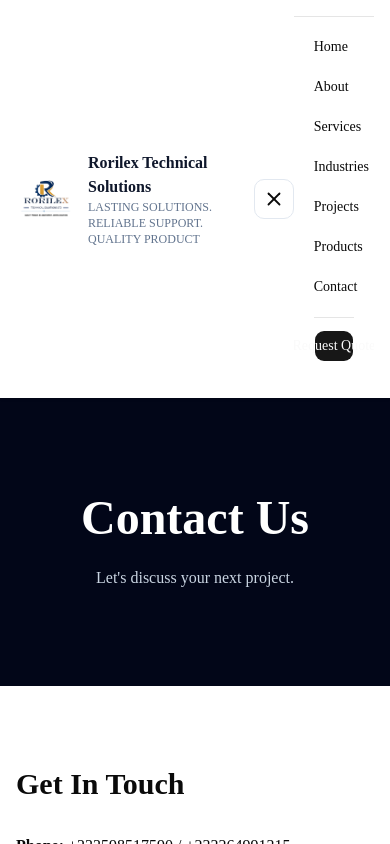
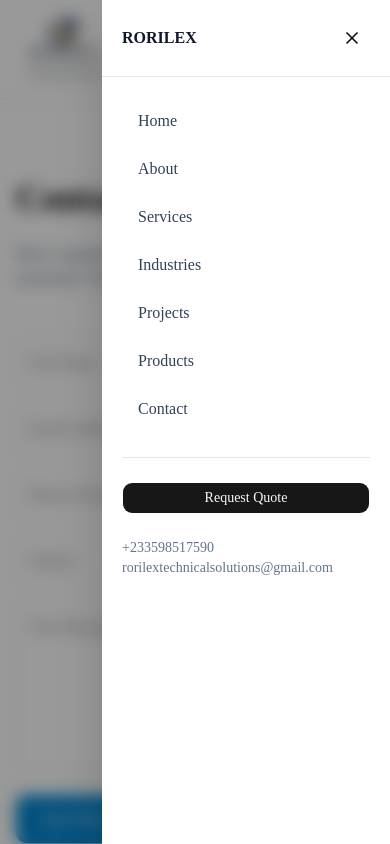
Before and after one commit to Optimisticjop/rorilex, a Next.js app: page /contact in a window 390 px wide. Both pictures are taken after a click on the button "Toggle Menu". Shown: the top 844 px of the page. Built offline with nearby package versions, Linux system fonts and the light colour scheme.

Commit message:
Add mobile menu

```diff
--- /dev/null
+++ b/app/contact/contact-form.tsx
@@ -0,0 +1,66 @@
+"use client";
+
+import { useState } from "react";
+import { createContactMessage } from "@/lib/actions/contact";
+
+export default function ContactForm() {
+  const [success, setSuccess] = useState(false);
+
+  async function handleSubmit(formData: FormData) {
+    const result = await createContactMessage(formData);
+
+    if (result.success) {
+      setSuccess(true);
+    }
+  }
+
+  return (
+    <form action={handleSubmit} className="space-y-4">
+      <input
+        name="full_name"
+        placeholder="Full Name"
+        required
+        className="w-full border rounded-lg p-3"
+      />
+
+      <input
+        name="email"
+        type="email"
+        placeholder="Email Address"
+        required
+        className="w-full border rounded-lg p-3"
+      />
+
+      <input
+        name="phone"
+        placeholder="Phone Number"
+        className="w-full border rounded-lg p-3"
+      />
+
+      <input
+        name="subject"
+        placeholder="Subject"
+        className="w-full border rounded-lg p-3"
+      />
+
+      <textarea
+        name="message"
+        rows={6}
+        required
+        placeholder="Your Message"
+        className="w-full border rounded-lg p-3"
+      />
+
+      <button
+        type="submit"
+        className="bg-sky-600 text-white px-6 py-3 rounded-lg"
+      >
+        Send Message
+      </button>
+
+      {success && (
+        <div className="text-green-600">Message sent successfully.</div>
+      )}
+    </form>
+  );
+}
--- a/app/contact/page.tsx
+++ b/app/contact/page.tsx
@@ -1,68 +1,20 @@
-import { COMPANY } from "@/lib/constants/company";
+import ContactForm from "./contact-form";
 
 export default function ContactPage() {
   return (
-    <>
-      <section className="bg-slate-950 text-white py-24">
-        <div className="max-w-7xl mx-auto px-4 text-center">
-          <h1 className="text-5xl font-bold">Contact Us</h1>
+    <div className="max-w-6xl mx-auto px-4 py-20">
+      <div className="grid lg:grid-cols-2 gap-12">
+        <div>
+          <h1 className="text-4xl font-bold mb-6">Contact Us</h1>
 
-          <p className="mt-6 text-slate-300">
-            Let's discuss your next project.
+          <p className="text-slate-600">
+            Have a question, partnership inquiry, or need technical assistance?
+            Send us a message.
           </p>
         </div>
-      </section>
 
-      <section className="py-20">
-        <div className="max-w-7xl mx-auto px-4 grid lg:grid-cols-2 gap-12">
-          {/* Details */}
-          <div>
-            <h2 className="text-3xl font-bold mb-8">Get In Touch</h2>
-
-            <div className="space-y-4">
-              <p>
-                <strong>Phone:</strong> {COMPANY.phones.join(" / ")}
-              </p>
-
-              <p>
-                <strong>Email:</strong> {COMPANY.email}
-              </p>
-
-              <p>
-                <strong>Address:</strong> {COMPANY.address}
-              </p>
-            </div>
-          </div>
-
-          {/* Form */}
-          <form className="space-y-4">
-            <input
-              placeholder="Full Name"
-              className="w-full border rounded-lg p-3"
-            />
-
-            <input
-              placeholder="Email"
-              className="w-full border rounded-lg p-3"
-            />
-
-            <input
-              placeholder="Phone"
-              className="w-full border rounded-lg p-3"
-            />
-
-            <textarea
-              rows={5}
-              placeholder="Message"
-              className="w-full border rounded-lg p-3"
-            />
-
-            <button className="bg-sky-600 text-white px-6 py-3 rounded-lg">
-              Send Message
-            </button>
-          </form>
-        </div>
-      </section>
-    </>
+        <ContactForm />
+      </div>
+    </div>
   );
 }
--- /dev/null
+++ b/app/quote/quote-form.tsx
@@ -0,0 +1,74 @@
+"use client";
+
+import { useState } from "react";
+import { createQuoteRequest } from "@/lib/actions/quotes";
+
+export default function QuoteForm() {
+  const [success, setSuccess] = useState(false);
+
+  async function handleSubmit(formData: FormData) {
+    const result = await createQuoteRequest(formData);
+
+    if (result.success) {
+      setSuccess(true);
+    }
+  }
+
+  return (
+    <form action={handleSubmit} className="space-y-4">
+      <input
+        name="full_name"
+        placeholder="Full Name"
+        required
+        className="w-full border p-3 rounded-lg"
+      />
+
+      <input
+        name="company_name"
+        placeholder="Company Name"
+        className="w-full border p-3 rounded-lg"
+      />
+
+      <input
+        name="email"
+        type="email"
+        placeholder="Email"
+        required
+        className="w-full border p-3 rounded-lg"
+      />
+
+      <input
+        name="phone"
+        placeholder="Phone Number"
+        className="w-full border p-3 rounded-lg"
+      />
+
+      <input
+        name="service"
+        placeholder="Service Required"
+        required
+        className="w-full border p-3 rounded-lg"
+      />
+
+      <textarea
+        name="message"
+        rows={5}
+        placeholder="Project Details"
+        className="w-full border p-3 rounded-lg"
+      />
+
+      <button
+        type="submit"
+        className="bg-sky-600 text-white px-6 py-3 rounded-lg"
+      >
+        Submit Request
+      </button>
+
+      {success && (
+        <div className="text-green-600">
+          Quote request submitted successfully.
+        </div>
+      )}
+    </form>
+  );
+}
--- a/components/layouts/Navbar.tsx
+++ b/components/layouts/Navbar.tsx
@@ -36,14 +36,34 @@ export default function Navbar() {
       {/* MAIN NAV */}
       <div className="mx-auto flex max-w-7xl items-center justify-between px-4 py-4">
         {/* LOGO */}
+        {/* <Link href="/" className="flex items-center gap-3">
+          <Image
+            src="/Rorilex.png"
+            alt={COMPANY.name}
+            width={50}
+            height={50}
+            priority
+            className="h-auto"
+          />
+
+          <div className="leading-tight">
+            <h1 className="text-base font-bold text-slate-900">
+              Rorilex Technical Solutions
+            </h1>
+            <p className="text-xs text-slate-500">
+              LASTING SOLUTIONS. RELIABLE SUPPORT. QUALITY PRODUCT
+            </p>
+          </div>
+        </Link> */}
+
         <Link href="/" className="flex items-center gap-3">
           <Image
             src="/Rorilex.png"
             alt={COMPANY.name}
-            width={60}
-            height={60}
+            width={100}
+            height={100}
             priority
-            className="h-auto"
+            className="object-contain"
           />
 
           <div className="leading-tight">
@@ -78,72 +98,88 @@ export default function Navbar() {
           </Button>
         </div>
 
-        {/* MOBILE MENU */}
+        {/* MOBILE MENU BUTTON */}
         <button
-          className="lg:hidden p-2 rounded-lg border border-slate-200"
+          className="lg:hidden ml-auto p-2 rounded-xl border border-slate-200 bg-white shadow-sm hover:bg-slate-50 transition"
           onClick={() => setOpen(!open)}
           aria-label="Toggle Menu"
         >
           {open ? <X size={22} /> : <Menu size={22} />}
         </button>
+      </div>
 
-        {/* {open && (
-          <div className="lg:hidden border-t">
-            <nav className="flex flex-col p-4 gap-4">
-              <Link href="/">Home</Link>
-              <Link href="/about">About</Link>
-              <Link href="/services">Services</Link>
-              <Link href="/industries">Industries</Link>
-              <Link href="/projects">Projects</Link>
-              <Link href="/products">Products</Link>
-              <Link href="/contact">Contact</Link>
-            </nav>
-          </div>
-        )} */}
+      {/* MOBILE MENU OVERLAY */}
+      <div
+        className={`lg:hidden fixed inset-0 z-40 transition-all duration-300 ${
+          open
+            ? "opacity-100 pointer-events-auto"
+            : "opacity-0 pointer-events-none"
+        }`}
+      >
+        {/* Backdrop */}
+        <div
+          className="absolute inset-0 bg-black/40 backdrop-blur-sm"
+          onClick={() => setOpen(false)}
+        />
 
-        {/* MOBILE MENU */}
+        {/* Slide Panel */}
         <div
-          className={`lg:hidden overflow-hidden transition-all duration-300 ease-in-out ${
-            open ? "max-h-[500px] border-t" : "max-h-0"
+          className={`absolute top-0 right-0 h-full w-72 bg-white shadow-2xl transition-transform duration-300 ${
+            open ? "translate-x-0" : "translate-x-full"
           }`}
         >
-          <nav className="bg-white shadow-lg">
-            <div className="flex flex-col p-5 gap-5 text-sm font-medium">
-              <Link href="/" onClick={() => setOpen(false)}>
-                Home
+          {/* Header */}
+          <div className="flex items-center justify-between p-5 border-b">
+            <h3 className="font-semibold text-slate-900">RORILEX</h3>
+
+            <button
+              onClick={() => setOpen(false)}
+              className="p-2 rounded-lg hover:bg-slate-100 transition"
+            >
+              <X size={20} />
+            </button>
+          </div>
+
+          {/* Links */}
+          <nav className="flex flex-col p-5">
+            {[
+              { href: "/", label: "Home" },
+              { href: "/about", label: "About" },
+              { href: "/services", label: "Services" },
+              { href: "/industries", label: "Industries" },
+              { href: "/projects", label: "Projects" },
+              { href: "/products", label: "Products" },
+              { href: "/contact", label: "Contact" },
+            ].map((item) => (
+              <Link
+                key={item.href}
+                href={item.href}
+                onClick={() => setOpen(false)}
+                className="
+                  py-3 px-4
+                  rounded-lg
+                  text-slate-700
+                  font-medium
+                  hover:bg-sky-50
+                  hover:text-sky-600
+                  transition-all duration-200
+                "
+              >
+                {item.label}
               </Link>
+            ))}
 
-              <Link href="/about" onClick={() => setOpen(false)}>
-                About
-              </Link>
+            <div className="mt-6 pt-6 border-t">
+              <Button asChild className="w-full">
+                <Link href="/quote" onClick={() => setOpen(false)}>
+                  Request Quote
+                </Link>
+              </Button>
+            </div>
 
-              <Link href="/services" onClick={() => setOpen(false)}>
-                Services
-              </Link>
-
-              <Link href="/industries" onClick={() => setOpen(false)}>
-                Industries
-              </Link>
-
-              <Link href="/projects" onClick={() => setOpen(false)}>
-                Projects
-              </Link>
-
-              <Link href="/products" onClick={() => setOpen(false)}>
-                Products
-              </Link>
-
-              <Link href="/contact" onClick={() => setOpen(false)}>
-                Contact
-              </Link>
-
-              <div className="pt-3 border-t">
-                <Button asChild className="w-full">
-                  <Link href="/quote" onClick={() => setOpen(false)}>
-                    Request Quote
-                  </Link>
-                </Button>
-              </div>
+            <div className="mt-6 text-sm text-slate-500">
+              <p>{COMPANY.phones[0]}</p>
+              <p>{COMPANY.email}</p>
             </div>
           </nav>
         </div>
--- /dev/null
+++ b/lib/actions/contact.ts
@@ -0,0 +1,28 @@
+"use server";
+
+import { createClient } from "@/lib/supabase/server";
+
+export async function createContactMessage(formData: FormData) {
+  const supabase = await createClient();
+
+  const { error } = await supabase.from("contact_messages").insert({
+    full_name: formData.get("full_name"),
+    email: formData.get("email"),
+    phone: formData.get("phone"),
+    subject: formData.get("subject"),
+    message: formData.get("message"),
+  });
+
+  if (error) {
+    console.error(error);
+
+    return {
+      success: false,
+      message: error.message,
+    };
+  }
+
+  return {
+    success: true,
+  };
+}
--- /dev/null
+++ b/lib/actions/quotes.ts
@@ -0,0 +1,28 @@
+"use server";
+
+import { createClient } from "@/lib/supabase/server";
+
+export async function createQuoteRequest(formData: FormData) {
+  const supabase = await createClient();
+
+  const { error } = await supabase.from("quote_requests").insert({
+    full_name: formData.get("full_name"),
+    company_name: formData.get("company_name"),
+    email: formData.get("email"),
+    phone: formData.get("phone"),
+    service: formData.get("service"),
+    message: formData.get("message"),
+  });
+
+  if (error) {
+    console.error(error);
+    return {
+      success: false,
+      message: error.message,
+    };
+  }
+
+  return {
+    success: true,
+  };
+}
```
Also changed, not shown: app/admin/messages/page.tsx (added, +27 -0 lines), app/quote/page.tsx (added, +15 -0 lines).
